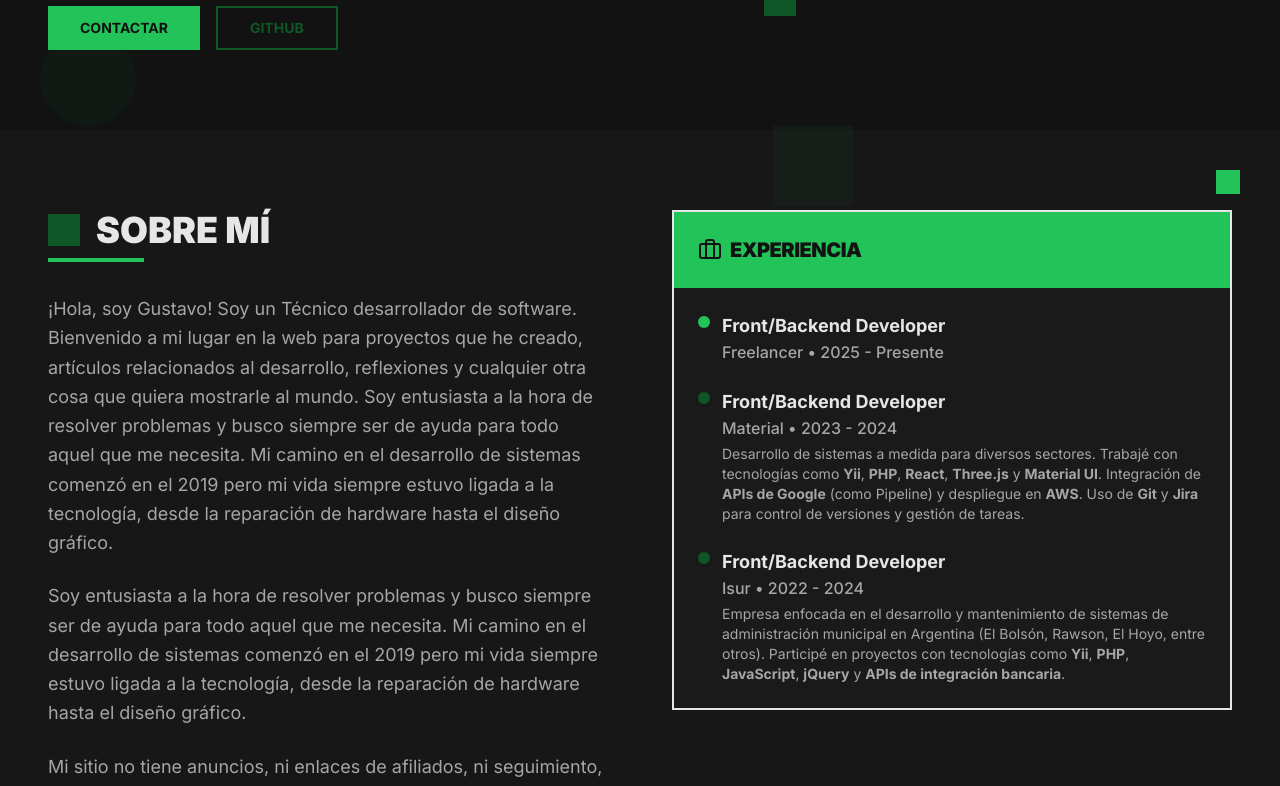
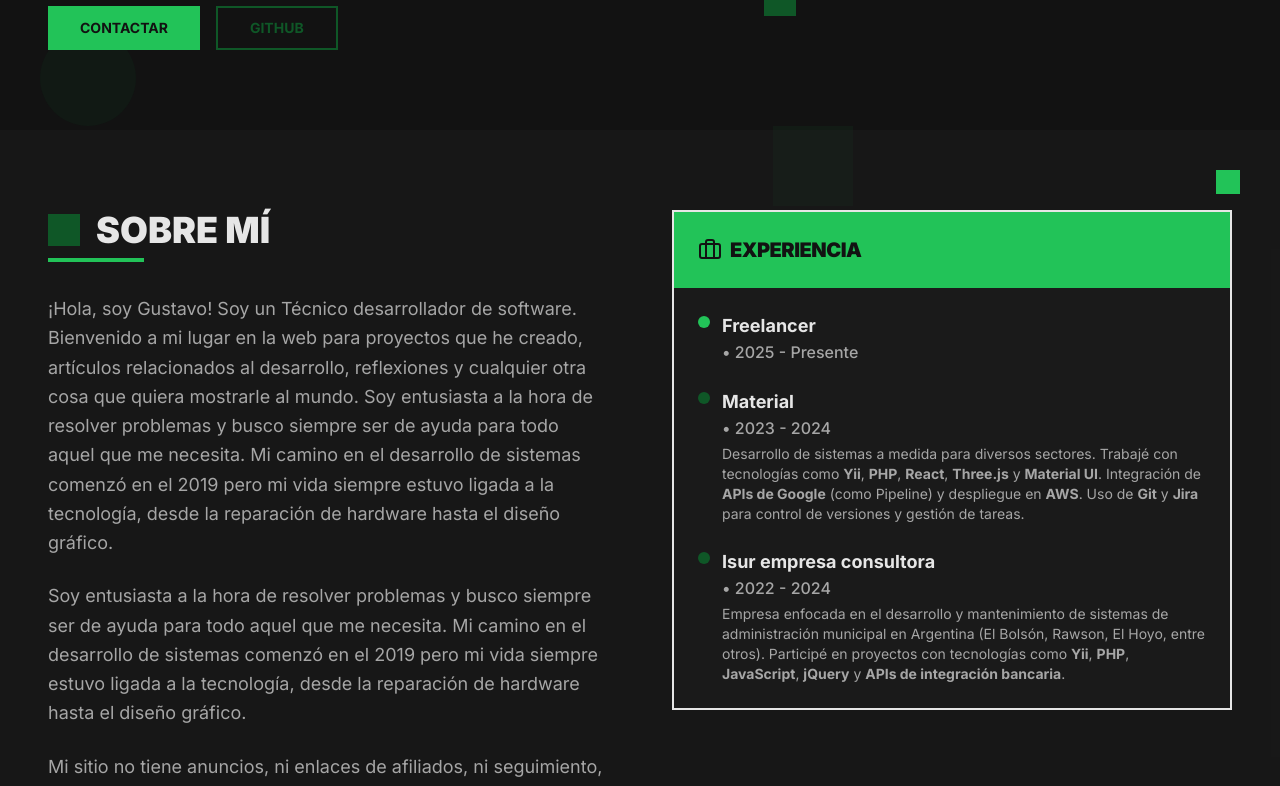
Before and after one commit to gusgeneris/portafolioweb, a Next.js app: page / in a window 1280 px wide. Shown: the part 514-1300 px from the top of the page. Built offline with nearby package versions, Linux system fonts and the light colour scheme.

Commit message:
first commit

```diff
--- a/components/portfolio.tsx
+++ b/components/portfolio.tsx
@@ -261,14 +261,14 @@ export default function Portfolio() {
                   <div className="space-y-6">
                     <div className="relative pl-6">
                       <div className="absolute left-0 top-1 w-3 h-3 bg-primary rounded-full"></div>
-                      <h4 className="font-bold text-lg">Front/Backend Developer</h4>
-                      <p className="text-muted-foreground font-medium">Freelancer • 2025 - Presente</p>
+                      <h4 className="font-bold text-lg">Freelancer</h4>
+                      <p className="text-muted-foreground font-medium"> • 2025 - Presente</p>
                     </div>
 
                     <div className="relative pl-6">
                       <div className="absolute left-0 top-1 w-3 h-3 bg-accent rounded-full"></div>
-                      <h4 className="font-bold text-lg">Front/Backend Developer</h4>
-                      <p className="text-muted-foreground font-medium">Material • 2023 - 2024</p>
+                      <h4 className="font-bold text-lg">Material</h4>
+                      <p className="text-muted-foreground font-medium"> • 2023 - 2024</p>
                       <p className="text-sm text-muted-foreground mt-1">
                         Desarrollo de sistemas a medida para diversos sectores. Trabajé con tecnologías como <strong>Yii</strong>, <strong>PHP</strong>, <strong>React</strong>, <strong>Three.js</strong> y <strong>Material UI</strong>. Integración de <strong>APIs de Google</strong> (como Pipeline) y despliegue en <strong>AWS</strong>. Uso de <strong>Git</strong> y <strong>Jira</strong> para control de versiones y gestión de tareas.
                       </p>
@@ -276,8 +276,8 @@ export default function Portfolio() {
 
                     <div className="relative pl-6">
                       <div className="absolute left-0 top-1 w-3 h-3 bg-secondary rounded-full"></div>
-                      <h4 className="font-bold text-lg">Front/Backend Developer</h4>
-                      <p className="text-muted-foreground font-medium">Isur • 2022 - 2024</p>
+                      <h4 className="font-bold text-lg">Isur empresa consultora</h4>
+                      <p className="text-muted-foreground font-medium"> • 2022 - 2024</p>
                       <p className="text-sm text-muted-foreground mt-1">
                         Empresa enfocada en el desarrollo y mantenimiento de sistemas de administración municipal en Argentina (El Bolsón, Rawson, El Hoyo, entre otros). Participé en proyectos con tecnologías como <strong>Yii</strong>, <strong>PHP</strong>, <strong>JavaScript</strong>, <strong>jQuery</strong> y <strong>APIs de integración bancaria</strong>.
                       </p>
```
